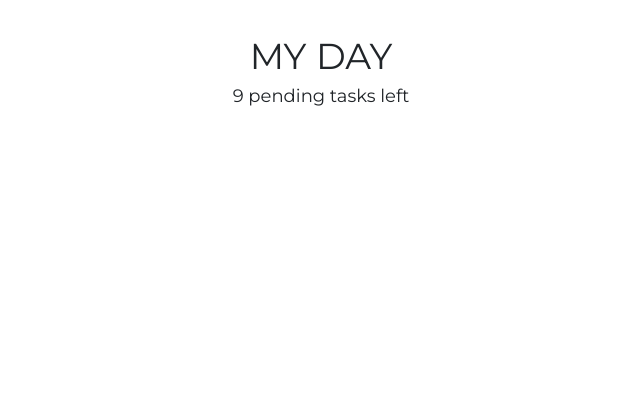
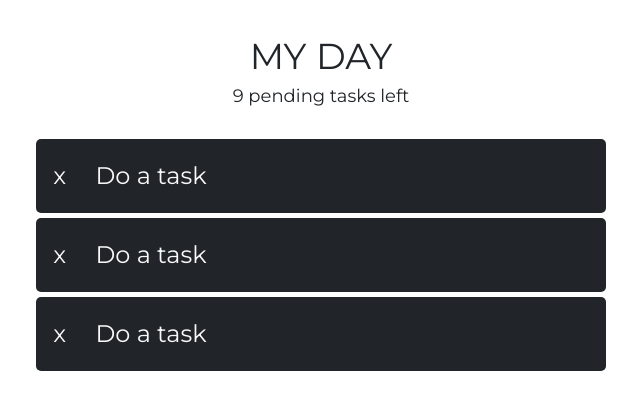
Before and after one commit to jordanmccollam/simple-todo, a React (Create React App) app in the folder client/: page / in a window 1280 px wide. Shown: the top 410 px of the page, without its empty margins (319-959 px from the left). Built offline with nearby package versions, Linux system fonts and the light colour scheme.

Commit message:
Started on basic task component

```diff
--- a/client/src/App.js
+++ b/client/src/App.js
@@ -1,5 +1,5 @@
 import { Container, Row, Col } from 'react-bootstrap';
-import { Heading } from './components';
+import { Heading, Task } from './components';
 // import './app.scss';
 
 function App() {
@@ -12,6 +12,16 @@ function App() {
             <Heading subtext={`9 pending tasks left`} >MY DAY</Heading>
           </Col>
         </Row>
+
+        <Row className='d-flex justify-content-center'>
+          <Col xs={11} lg={10} xl={6}>
+            {/* Tasks go here */}
+            <Task task="Do a task" />
+            <Task task="Do a task" />
+            <Task task="Do a task" />
+
+          </Col>
+        </Row>
       </Container>
 
     </div>
--- /dev/null
+++ b/client/src/components/Task/Task.js
@@ -0,0 +1,19 @@
+import {Row, Col} from 'react-bootstrap';
+import './task.scss';
+
+const Task = (props) => {
+    return (
+        <Row className='task'>
+            <Col xs={1} className='text-center'>
+                {/* Checkbox here */}
+                x
+            </Col>
+            <Col>
+                {/* task here here */}
+                {props.task}
+            </Col>
+        </Row>
+    )
+}
+
+export default Task;
--- /dev/null
+++ b/client/src/components/Task/task.scss
@@ -0,0 +1,10 @@
+@import "../../app.scss";
+
+.task {
+    padding: $space-01 0;
+    border-radius: $border-radius;
+    background-color: $dark;
+    color: $light;
+
+    margin-bottom: $space-00; // to create a gap between items
+}
--- a/client/src/components/index.js
+++ b/client/src/components/index.js
@@ -1,5 +1,7 @@
 import Heading from './Heading/Heading';
+import Task from './Task/Task';
 
 export {
     Heading,
+    Task,
 }
--- a/client/src/variables.scss
+++ b/client/src/variables.scss
@@ -1,4 +1,5 @@
 // SPACING
+$space-00: .2em;
 $space-01: .8em;
 // -------
 
```
Also changed, not shown: 1 other file (tests, documents, lock files or other folders).
